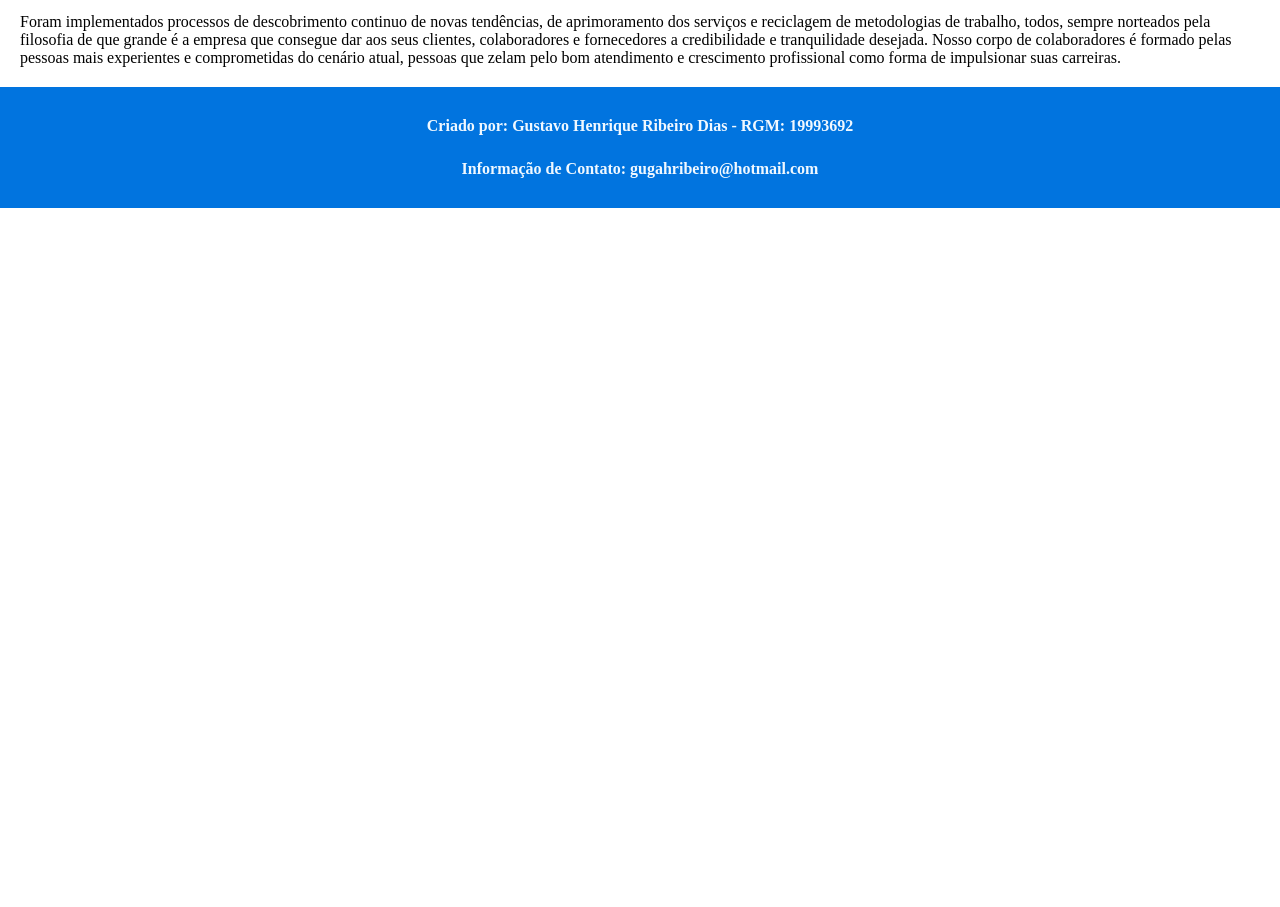
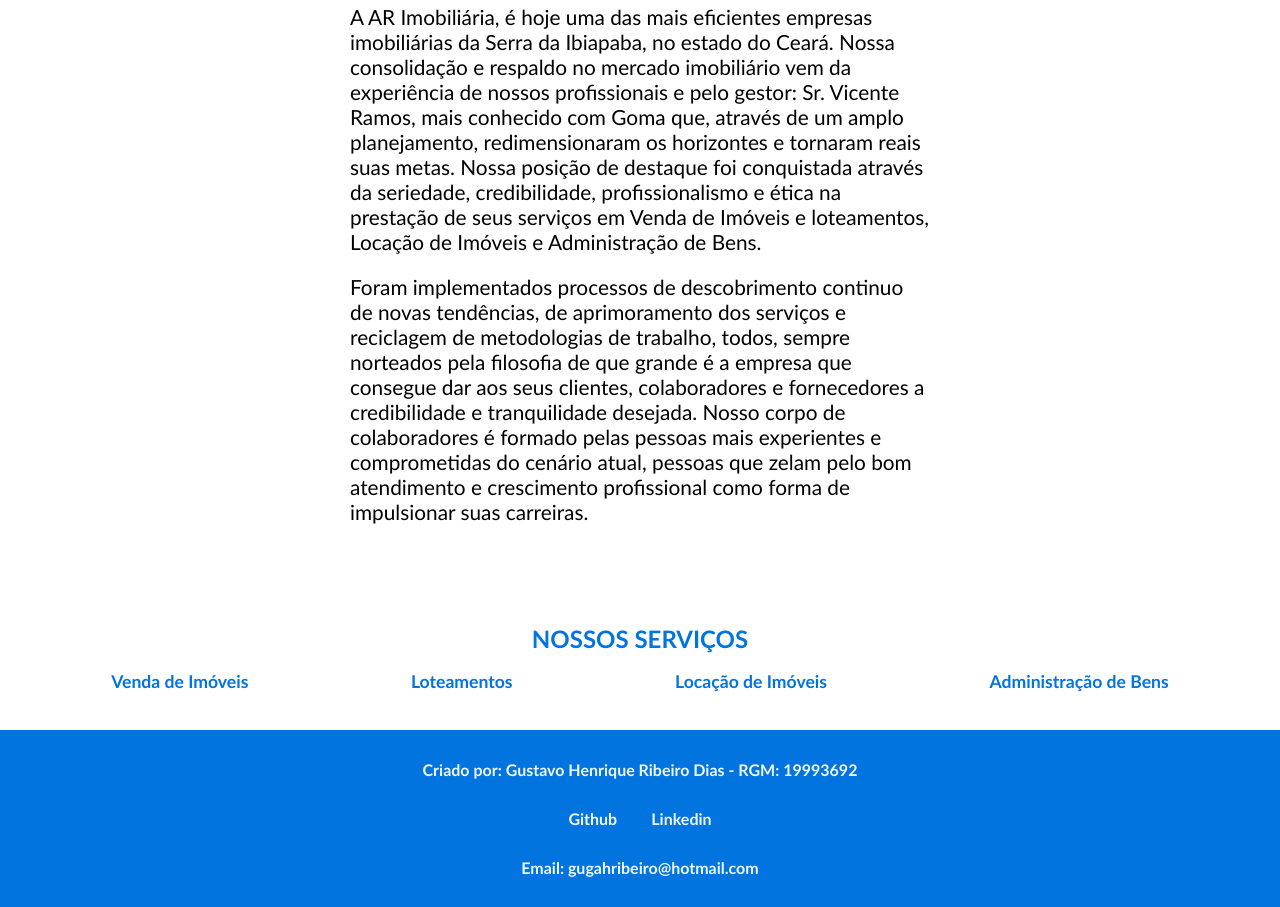
Before and after one commit to Guribeiro/ar-imobiliaria-cruzeiro-do-sul, a plain HTML site: page pages/index.html in a window 1280 px wide. Shown: the part 755-1662 px from the top of the page. Before the commit the page ends 963 px from the top, so only its background shows below. Drawn offline with Linux system fonts and the light colour scheme.

Commit message:
index page done

```diff
--- a/css/style.css
+++ b/css/style.css
@@ -1,80 +1,130 @@
-*{
+* {
     margin: 0;
     padding: 0;
+    font-family: Trebuchet MS, sans-serif;
 }
 
-body{
+body {
     font-size: 1em;
-    font-family: "Times New Roman", Times, serif;
     background: white;
 }
-footer p a {
-    text-decoration: none;
-    color: aliceblue;
-}
-footer p{
+
+footer p, footer a {
     padding: 10px;
     margin: 5px;
     font-weight: bold;
     color: aliceblue;
 }
 
-header, footer{
+header, footer {
     background: #0174DF;
     padding: 15px;
     text-align: center;
-
 }
 
-aside, nav{
-    padding: 10px;
+aside, nav {
+    padding: 15px;
     text-align: center;
 }
-h1{
+
+h1 {
     font-size: 3em;
     padding: 20px;
     color: white;
 }
-a{
+
+a {
     text-decoration: none;
     font-weight: bold;
     padding: 10px;
 }
-a:link, a:visited{
-    color: #f7b600;
-}
-a:hover{
-text-decoration: underline;
 
+a:hover {
+    text-decoration: none;
 }
 
-header a:link, header a:visited{
+header a:link, header a:visited {
     color: white;
     padding: 8px 12px;
     border-radius: 10px;
+}
 
-}
-header a:hover{
+header a:hover {
     color: #0174DF;
     background-color: white;
-    text-decoration: none;
 }
 
-main{
+main {
     width: auto;
     display: flex;
     align-items: center;
 }
+
 main section {
     padding: 30;
+}
 
-}
-main section figure img{
+main section figure img {
     width: 100%;
 }
 
-.article-paragraph{
+.section-paragraph {
+    padding: 20px;
+    margin: 20px;
+    display: flex;
+    align-items: center;
+    justify-content: center;
+}
 
+.article-paragraph {
+    font-size: 1.3em;
     padding: 10px;
-    margin: 10px;
+    width: 50%;
 }
+h2{
+    color: #0174DF;
+    font-family: Trebuchet MS, sans-serif;
+    padding: 10px;
+
+}
+.article-paragraph p, .article-paragraph h2 {
+
+    display: flex;
+    align-items: center;
+    justify-content: center;
+    padding: 10px;
+}
+.aside-nav-services{
+    padding: 30px;
+}
+ .nav-services{
+     padding: 0px;
+     width: 100%;
+     display: flex;
+     justify-content: space-around;
+ }
+
+ .nav-services a{
+    font-size: 1.1em;
+    text-decoration: none;
+    font-weight: bold;
+    padding: 10px;
+    color: #0174DF;
+ }
+
+ .nav-services a:link, .nav-services a:visited {
+    color: #0174DF;
+    padding: 8px 12px;
+    border-radius: 10px;
+}
+
+.nav-services a:hover {
+    color: white;
+    background-color: #0174DF;
+    text-decoration: none;
+}
+footer nav a:hover{
+    color: #0174DF;
+    background-color: white;
+    border-radius: 10px;
+}
--- a/pages/index.html
+++ b/pages/index.html
@@ -28,29 +28,44 @@
                     <img src="../Images/banner-azul.png" alt="">
                 </figure>
             </article>
+            <section class="section-paragraph">
                 <article class="article-paragraph">
                     <h2>A IMOBILIÁRIA</h2>
                     <p>
                         A AR Imobiliária, é hoje uma das mais eficientes empresas imobiliárias da Serra da Ibiapaba, no
-                    estado do Ceará. Nossa consolidação e respaldo no mercado imobiliário vem da experiência de nossos
+                        estado do Ceará. Nossa consolidação e respaldo no mercado imobiliário vem da experiência de
+                        nossos
                         profissionais e pelo gestor: Sr. Vicente Ramos, mais conhecido com Goma que, através de um amplo
-                    planejamento, redimensionaram os horizontes e tornaram reais suas metas. Nossa posição de destaque
-                    foi conquistada através da seriedade, credibilidade, profissionalismo e ética na prestação de seus
+                        planejamento, redimensionaram os horizontes e tornaram reais suas metas. Nossa posição de
+                        destaque
+                        foi conquistada através da seriedade, credibilidade, profissionalismo e ética na prestação de
+                        seus
                         serviços em Venda de Imóveis e loteamentos, Locação de Imóveis e Administração de Bens.
 
                     </p>
-            </article>
-            <article class="article-paragraph">
                     <p>
-                    Foram implementados processos de descobrimento continuo de novas tendências, de aprimoramento dos
+                        Foram implementados processos de descobrimento continuo de novas tendências, de aprimoramento
+                        dos
                         serviços e reciclagem de metodologias de trabalho, todos, sempre norteados pela filosofia de que
-                    grande é a empresa que consegue dar aos seus clientes, colaboradores e fornecedores a credibilidade
-                    e tranquilidade desejada. Nosso corpo de colaboradores é formado pelas pessoas mais experientes e
-                    comprometidas do cenário atual, pessoas que zelam pelo bom atendimento e crescimento profissional
+                        grande é a empresa que consegue dar aos seus clientes, colaboradores e fornecedores a
+                        credibilidade
+                        e tranquilidade desejada. Nosso corpo de colaboradores é formado pelas pessoas mais experientes
+                        e
+                        comprometidas do cenário atual, pessoas que zelam pelo bom atendimento e crescimento
+                        profissional
                         como forma de impulsionar suas carreiras.
                     </p>
-
                 </article>
+            </section>
+            <aside class="aside-nav-services">
+                <h2>NOSSOS SERVIÇOS</h2>
+                <nav class="nav-services">
+                    <a href="comprar.html">Venda de Imóveis</a>
+                    <a href="comprar.html">Loteamentos</a>
+                    <a href="alugar.html">Locação de Imóveis</a>
+                    <a href="comprar.html">Administração de Bens</a>
+                </nav>
+            </aside>
         </section>
     </main>
 
@@ -58,14 +73,12 @@
         <p>
             Criado por: Gustavo Henrique Ribeiro Dias - RGM: 19993692
         </p>
-        <!--
         <nav>
-            <a href="https://github.com/Guribeiro"><img src="../Images/github.png" alt=""></a>
-            <a href="https://www.linkedin.com/in/gustavo-henrique-ribeiro-b58385184/"><img src="../Images/linkedin.png" alt=""></a>
+            <a href="https://github.com/Guribeiro">Github</a>
+            <a href="https://www.linkedin.com/in/gustavo-henrique-ribeiro-b58385184/">Linkedin</a>
         </nav>
-        -->
         <p>
-            Informação de Contato: gugahribeiro@hotmail.com
+            Email: gugahribeiro@hotmail.com
         </p>
     </footer>
 
```
Lines whose indentation alone changed are shown as unchanged.
